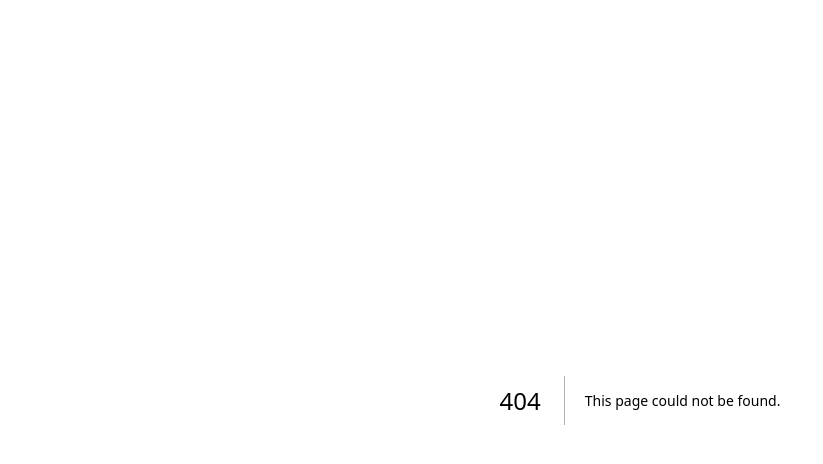
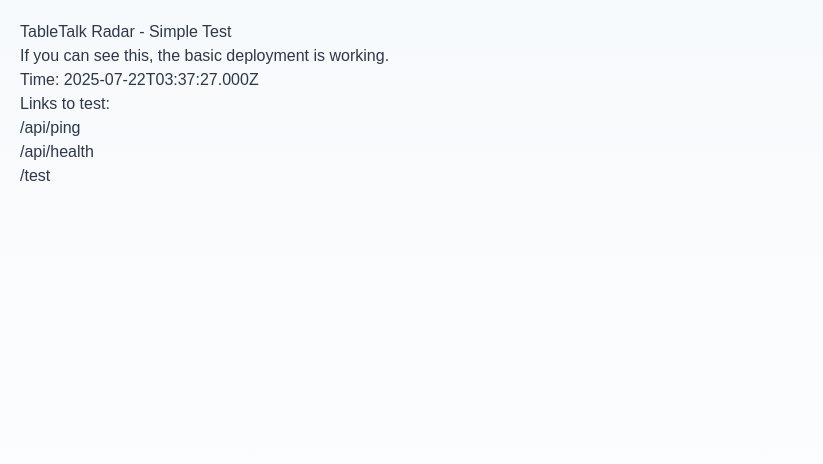
Before and after one commit to epkxnnnnn/tabletalkradar, a Next.js app: page /simple in a window 1280 px wide. Before the commit this address had no page. Shown: the top 464 px of the page, without its empty margins (0-823 px from the left). Built offline with nearby package versions, Linux system fonts and the light colour scheme.

Commit message:
Add simple test endpoints for debugging deployment

```diff
--- /dev/null
+++ b/src/app/api/ping/route.ts
@@ -0,0 +1,10 @@
+import { NextResponse } from 'next/server'
+
+export async function GET() {
+  return NextResponse.json({
+    status: 'ok',
+    message: 'Server is running',
+    timestamp: new Date().toISOString(),
+    env: process.env.NODE_ENV
+  })
+}
--- /dev/null
+++ b/src/app/simple/page.tsx
@@ -0,0 +1,17 @@
+export default function SimplePage() {
+  return (
+    <div style={{ padding: '20px', fontFamily: 'Arial' }}>
+      <h1>TableTalk Radar - Simple Test</h1>
+      <p>If you can see this, the basic deployment is working.</p>
+      <p>Time: {new Date().toISOString()}</p>
+      <div>
+        <h2>Links to test:</h2>
+        <ul>
+          <li><a href="/api/ping">/api/ping</a></li>
+          <li><a href="/api/health">/api/health</a></li>
+          <li><a href="/test">/test</a></li>
+        </ul>
+      </div>
+    </div>
+  )
+}
```
